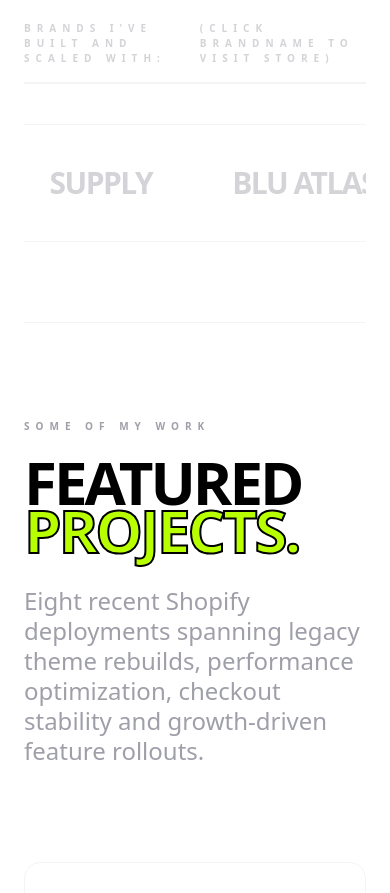
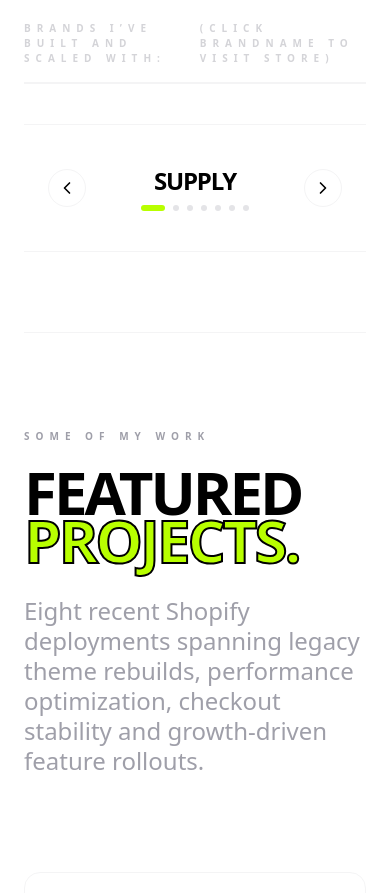
Before and after one commit to maghangadotcom/maghanga-portfolio, a React (Vite) app: page / in a window 390 px wide. Shown: the part 2380-3273 px from the top of the page. Built offline with nearby package versions, Linux system fonts and the light colour scheme.

Commit message:
feat: add mobile navigation slider for brands
- Split Marquee component into DesktopMarquee and MobileBrandSlider
- Implemented carousel with prev/next controls and indicators for mobile
- Preserved infinite auto-scroll animation for desktop screens

```diff
--- a/src/App.jsx
+++ b/src/App.jsx
@@ -319,8 +319,9 @@ const Marquee = () => {
     { name: 'STRYX', url: 'https://www.stryx.com/' },
     { name: 'CRAFT & KIN', url: 'https://craftandkin.co/' }
   ];
-  return (
-    <div className="overflow-x-auto border-y border-zinc-100 py-10 bg-white group no-scrollbar cursor-grab active:cursor-grabbing">
+
+  const DesktopMarquee = () => (
+    <div className="hidden md:block overflow-hidden border-y border-zinc-100 py-10 bg-white group">
       <div className="flex whitespace-nowrap animate-marquee">
         {[...Array(4)].map((_, i) => (
           <div key={i} className="flex gap-20 items-center mx-10">
@@ -349,15 +350,56 @@ const Marquee = () => {
         .animate-marquee:hover {
           animation-play-state: paused;
         }
-        .no-scrollbar::-webkit-scrollbar {
-          display: none;
-        }
-        .no-scrollbar {
-          -ms-overflow-style: none;
-          scrollbar-width: none;
-        }
       `}</style>
     </div>
+  );
+
+  const MobileBrandSlider = () => {
+    const [currentIndex, setCurrentIndex] = useState(0);
+
+    const next = () => setCurrentIndex((prev) => (prev + 1) % brands.length);
+    const prev = () => setCurrentIndex((prev) => (prev - 1 + brands.length) % brands.length);
+
+    return (
+      <div className="md:hidden border-y border-zinc-100 py-10 bg-white">
+        <div className="flex items-center justify-between px-6 gap-4">
+          <button onClick={prev} className="p-2 border border-zinc-100 rounded-full hover:bg-black hover:text-white transition-colors">
+            <ChevronLeft size={20} />
+          </button>
+
+          <div className="flex-1 text-center">
+            <a
+              href={brands[currentIndex].url}
+              target="_blank"
+              rel="noopener noreferrer"
+              className="text-2xl font-black tracking-tighter text-black block mb-2"
+            >
+              {brands[currentIndex].name}
+            </a>
+            <div className="flex justify-center gap-2">
+              {brands.map((_, i) => (
+                <div
+                  key={i}
+                  className={`h-1.5 rounded-full transition-all duration-300 ${i === currentIndex ? 'w-6 bg-[#b8ff00]' : 'w-1.5 bg-zinc-200'
+                    }`}
+                />
+              ))}
+            </div>
+          </div>
+
+          <button onClick={next} className="p-2 border border-zinc-100 rounded-full hover:bg-black hover:text-white transition-colors">
+            <ChevronRight size={20} />
+          </button>
+        </div>
+      </div>
+    );
+  };
+
+  return (
+    <>
+      <DesktopMarquee />
+      <MobileBrandSlider />
+    </>
   );
 };
 
```
